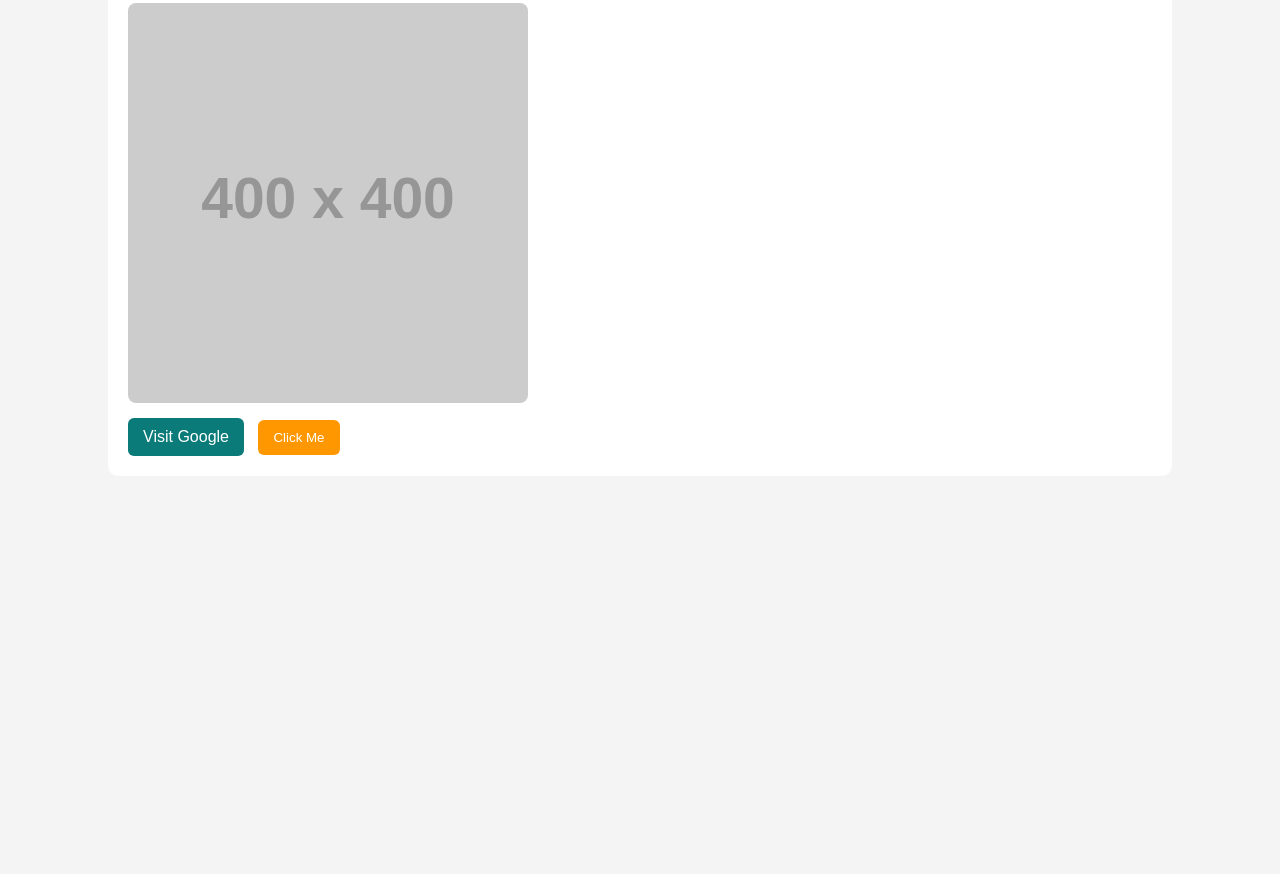
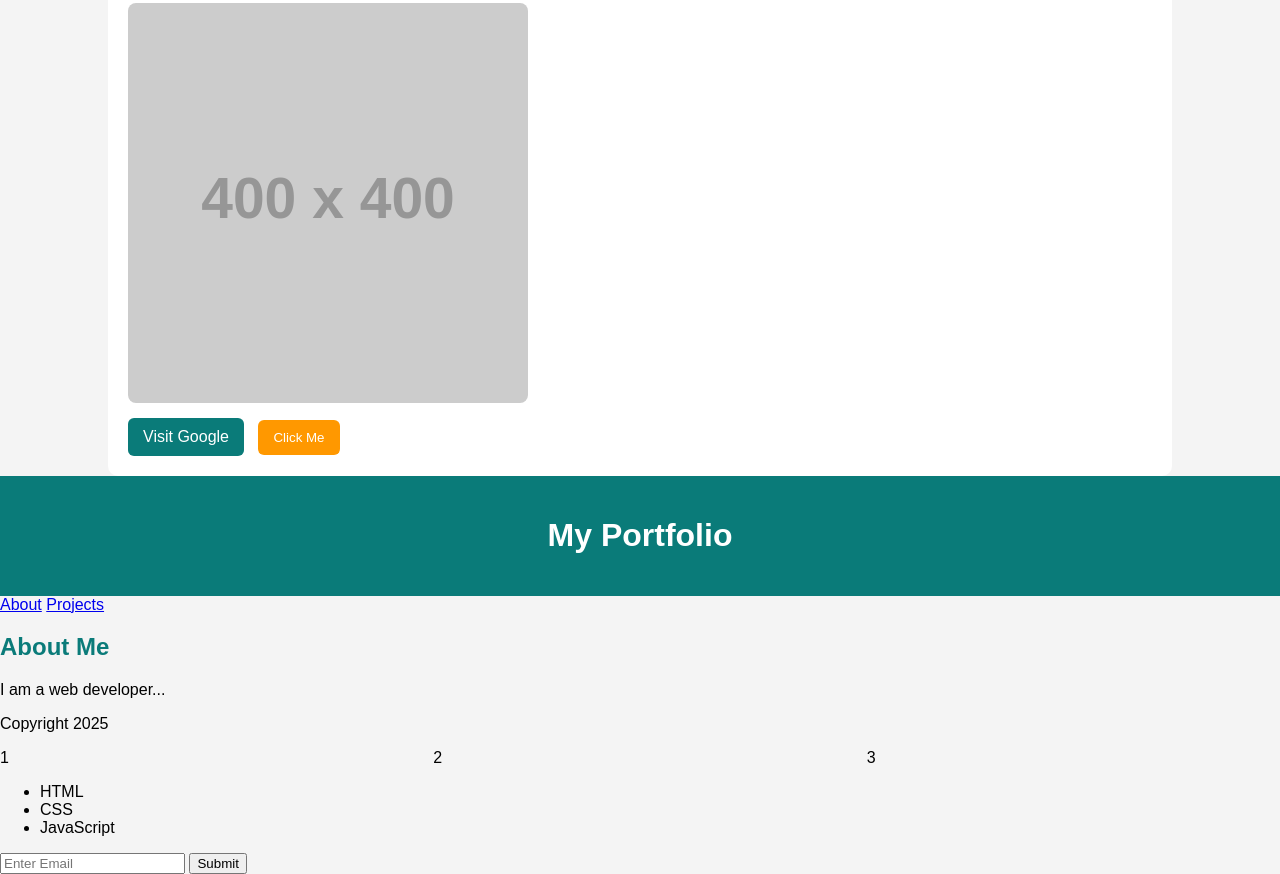
Before and after one commit to aarajav/webdevelopment-internship-by-Apex-Planet, a plain HTML site: page chapter1/index.html in a window 1280 px wide. Shown: the part 311-1185 px from the top of the page. Before the commit the page ends 800 px from the top, so only its background shows below. Drawn offline with Linux system fonts and the light colour scheme; placeholder pictures from the web are drawn by us.

Commit message:
Add files via upload

```diff
--- a/chapter1/index.html
+++ b/chapter1/index.html
@@ -31,3 +31,68 @@
     <script src="script.js"></script>
 </body>
 </html>
+<header>
+  <h1>My Portfolio</h1>
+</header>
+
+<nav>
+  <a href="#about">About</a>
+  <a href="#projects">Projects</a>
+</nav>
+
+<section id="about">
+  <h2>About Me</h2>
+  <p>I am a web developer...</p>
+</section>
+
+<footer>
+  <p>Copyright 2025</p>
+</footer>
+<div class="grid">
+  <div class="box">1</div>
+  <div class="box">2</div>
+  <div class="box">3</div>
+</div>
+<script>
+  const users = ["Nayan", "Ravi", "Amit"];
+
+  users.forEach(user => {
+    console.log("Hello " + user);
+  });
+
+  const person = {
+    name: "Nayan",
+    age: 20
+  };
+
+  console.log(person.name);
+</script>
+<ul id="list"></ul>
+
+<script>
+  const items = ["HTML", "CSS", "JavaScript"];
+
+  items.forEach(item => {
+    const li = document.createElement("li");
+    li.textContent = item;
+    document.getElementById("list").appendChild(li);
+  });
+</script>
+<form onsubmit="return validate()">
+  <input id="email" type="email" placeholder="Enter Email">
+  <button type="submit">Submit</button>
+</form>
+
+<script>
+  function validate() {
+    let email = document.getElementById("email").value;
+
+    if (!email.includes("@")) {
+      alert("Invalid Email!");
+      return false;
+    }
+
+    alert("Form Submitted!");
+    return true;
+  }
+</script>
--- a/chapter1/style.css
+++ b/chapter1/style.css
@@ -55,3 +55,18 @@ img {
 #alertBtn:hover {
     background: #e68900;
 }
+.container {
+  display: flex;
+  justify-content: space-between;
+  align-items: center;
+}
+.grid {
+  display: grid;
+  grid-template-columns: repeat(3, 1fr);
+  gap: 20px;
+}
+@media (max-width: 600px) {
+  .grid {
+    grid-template-columns: 1fr;
+  }
+}
```
